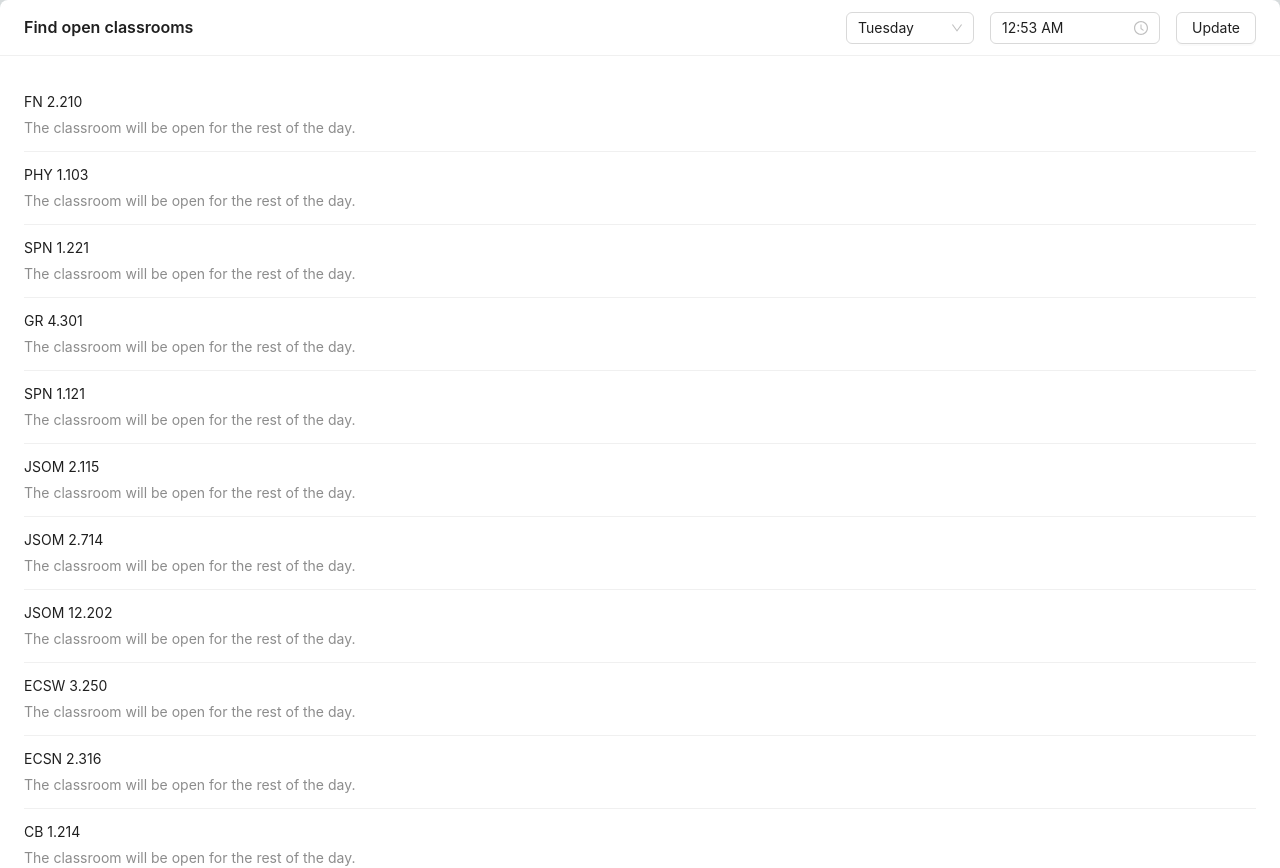
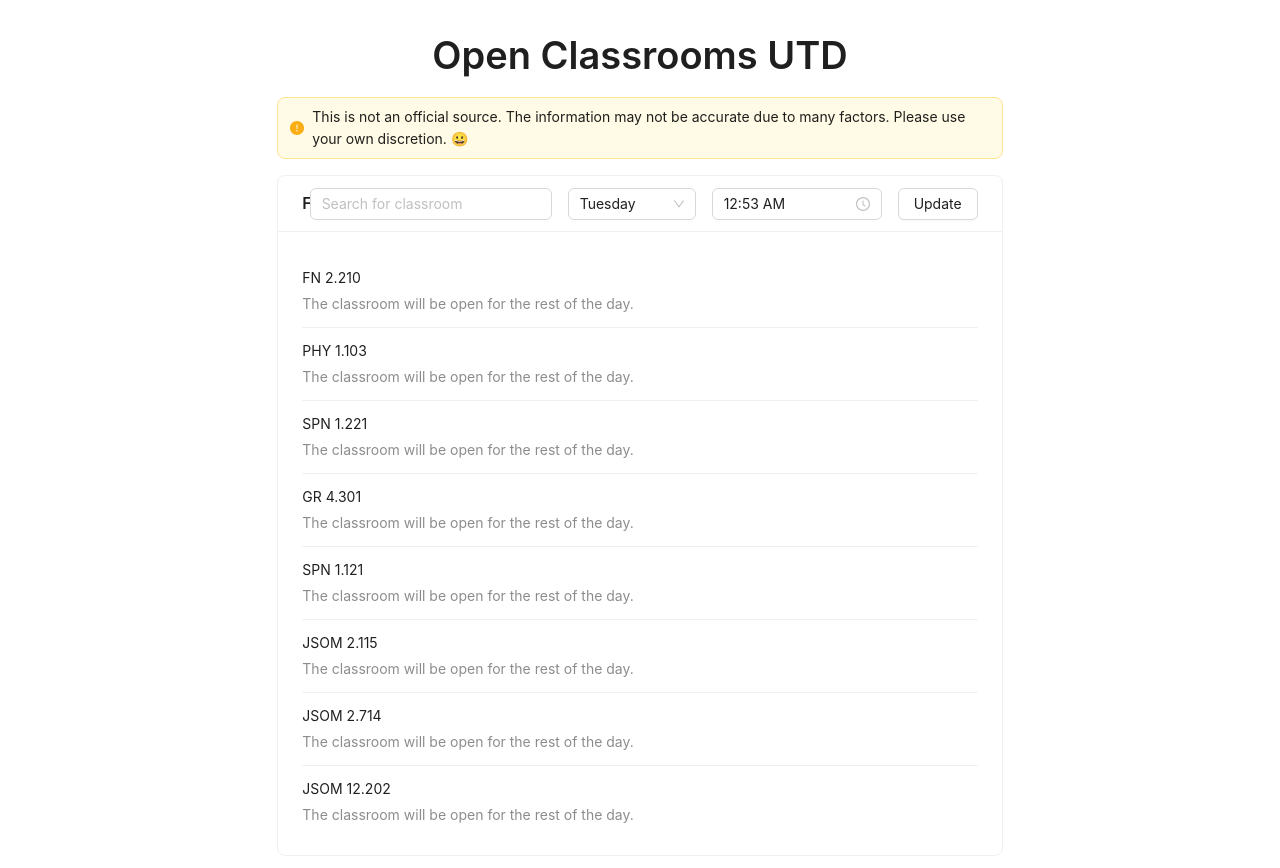
Before and after one commit to Fernando4242/open-classrooms-utd, a Next.js app: page / in a window 1280 px wide. Shown: the top 868 px of the page. Built offline with nearby package versions, Linux system fonts and the light colour scheme.

Commit message:
adding search and disclaimer

```diff
--- a/src/app/globals.css
+++ b/src/app/globals.css
@@ -2,7 +2,7 @@
 @tailwind components;
 @tailwind utilities;
 
-:root {
+/* :root {
   --foreground-rgb: 0, 0, 0;
   --background-start-rgb: 214, 219, 220;
   --background-end-rgb: 255, 255, 255;
@@ -24,4 +24,4 @@ body {
       rgb(var(--background-end-rgb))
     )
     rgb(var(--background-start-rgb));
-}
+} */
--- a/src/app/page.tsx
+++ b/src/app/page.tsx
@@ -1,5 +1,16 @@
 "use client";
-import { Card, List, Avatar, Select, TimePicker, Space, Button } from "antd";
+import {
+  Card,
+  List,
+  Avatar,
+  Select,
+  TimePicker,
+  Space,
+  Button,
+  Typography,
+  Input,
+  Alert,
+} from "antd";
 import dayjs from "dayjs";
 import schedules from "../scraper/data/processed_data.json";
 import { useState } from "react";
@@ -19,20 +30,38 @@ const cstOffset = -360;
 
 export default function Home() {
   const [time, setTime] = useState<dayjs.Dayjs | null>(dayjs());
+  const [search, setSearch] = useState<string>("");
   const [day, setDay] = useState(DAYS_OF_THE_WEEK[time?.day() ?? 0]);
-  const [data, setData] = useState(calculateClassroomStatus(day, time ?? dayjs()));
+  const [data, setData] = useState(
+    calculateClassroomStatus(day, time ?? dayjs())
+  );
 
-  const updateData = () => {
+  function updateData() {
     setData(calculateClassroomStatus(day, time ?? dayjs()));
-  };
+  }
 
   return (
-    <main className="flex min-h-screen flex-col items-center justify-between">
+    <main className="min-h-screen px-4 py-8 md:px-24 md:py-8">
+      <Typography.Title className="text-center">
+        Open Classrooms UTD
+      </Typography.Title>
+      <div className="w-full flex flex-col gap-4 justify-center items-center">
+        <Alert
+          className="w-full md:w-2/3"
+          message="This is not an official source. The information may not be accurate due to many factors. Please use your own discretion. 😀"
+          type="warning"
+          showIcon
+        />
         <Card
           title="Find open classrooms"
-        bordered={false}
-        className="w-full flex-grow"
+          className="w-full md:w-2/3"
           extra={
+            <div className="flex flex-row gap-4 flex-wrap py-4 md:p-0 md:flex-nowrap">
+              <Input
+                className="w-full md:w-min"
+                placeholder="Search for classroom"
+                onChange={(e) => setSearch(e.target.value)}
+              />
               <Space direction="horizontal" size={"middle"}>
                 <Select
                   className="w-32"
@@ -56,13 +85,23 @@ export default function Home() {
                     setTime(time);
                   }}
                 />
-            <Button onClick={updateData}>Update</Button>
               </Space>
+              <Button className="w-full md:w-min" onClick={updateData}>Update</Button>
+            </div>
           }
         >
+          <div className="h-[72svh] overflow-y-auto">
             <List
               itemLayout="horizontal"
-          dataSource={data}
+              dataSource={
+                search == ""
+                  ? data
+                  : data.filter((item) =>
+                      item.classroom
+                        .toLowerCase()
+                        .includes(search.toLowerCase())
+                    )
+              }
               renderItem={(item, index) => (
                 <List.Item>
                   <List.Item.Meta
@@ -77,7 +116,9 @@ export default function Home() {
                 </List.Item>
               )}
             />
+          </div>
         </Card>
+      </div>
     </main>
   );
 }
```
Lines whose indentation alone changed are shown as unchanged.
